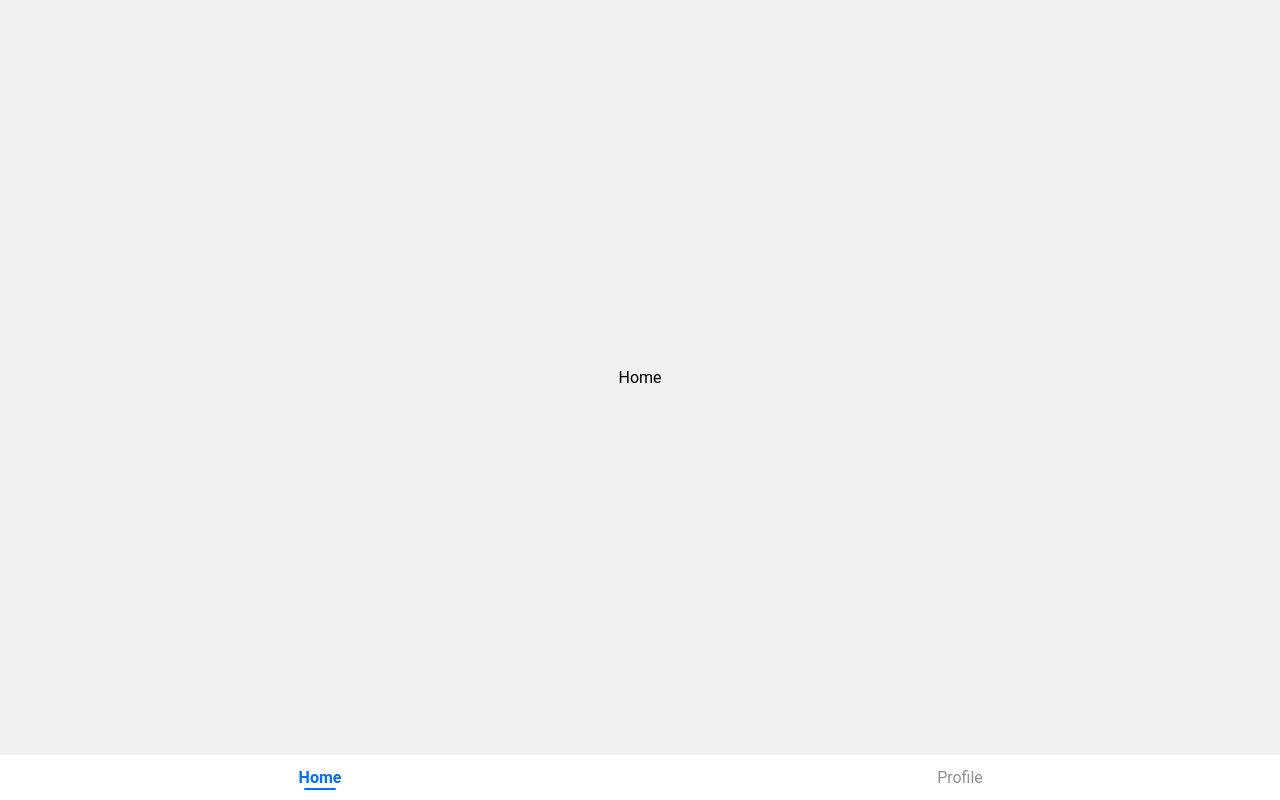
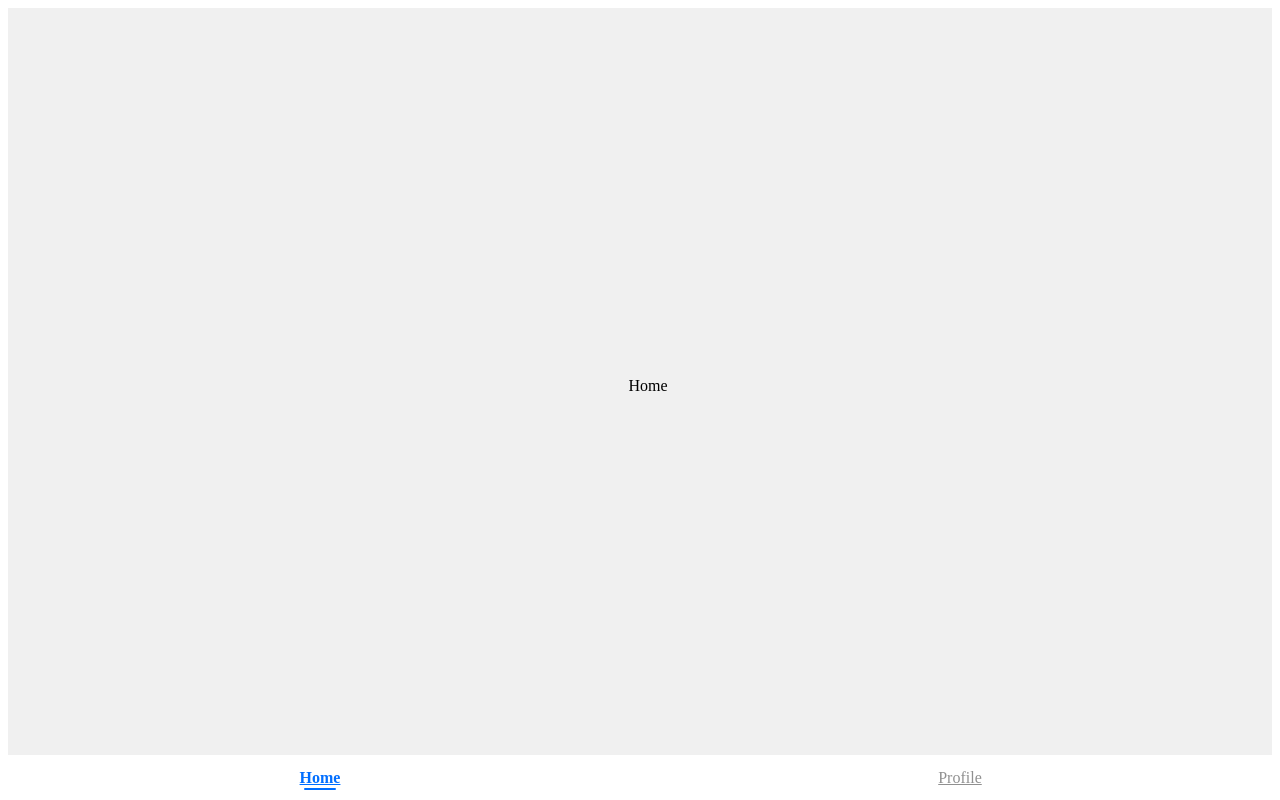
Before and after one commit to MohammadDanishJ/React-Shop, a React (Create React App) app: page /home in a window 1280 px wide. Built offline with nearby package versions, Linux system fonts and the light colour scheme.

Commit message:
after adition of base, index is updated

```diff
--- a/src/index.css
+++ b/src/index.css
@@ -1,68 +1,3 @@
-* {
-  margin: 0;
-  padding: 0;
-  box-sizing: border-box !important;
-  -webkit-box-sizing: border-box !important;
-  -webkit-tap-highlight-color: rgba(0, 0, 0, 0);
-  -webkit-tap-highlight-color: transparent;
-  /* scroll-behavior: smooth; */
-  /* overflow: hidden; */
+#root{
+  overflow-x: hidden;
 }
-
-*:before, *:after {
-  box-sizing: inherit;
-}
-
-body {
-  background-color: var(--primary-white);
-  color: var(--grey-fade) !important;
-  font: 400 16px/24px Roboto, Noto Sans, Noto Sans JP, Noto Sans KR, Noto Naskh Arabic, Noto Sans Thai, Noto Sans Hebrew, Noto Sans Bengali, sans-serif !important;
-  word-wrap: break-word;
-}
-
-a, a:hover {
-  color: inherit;
-  text-decoration: none !important;
-}
-
-button,input,textarea {
-  border: none;
-  background-color: inherit;
-  outline: none;
-  overflow: hidden;
-}
-
-input, textarea, button {
-  color: #c1c1c1;
-}
-
-button, [role=button]{
-  user-select: none;
-}
-
-::-webkit-scrollbar {
-  display: block;
-  width: 6px;
-  height: 6px;
-}
-
-::-webkit-scrollbar-track {
-  background: none;
-}
-
-::-webkit-scrollbar-thumb {
-  background: #006eff70;;
-  border-radius: 20px;
-}
-
-::-webkit-scrollbar-corner {
-  background: none;
-}
-
-::-webkit-scrollbar-thumb:hover {
-  background: #006effbe;
-}
-
-::-webkit-scrollbar-thumb:active {
-  background: #006eff;
-}
```
